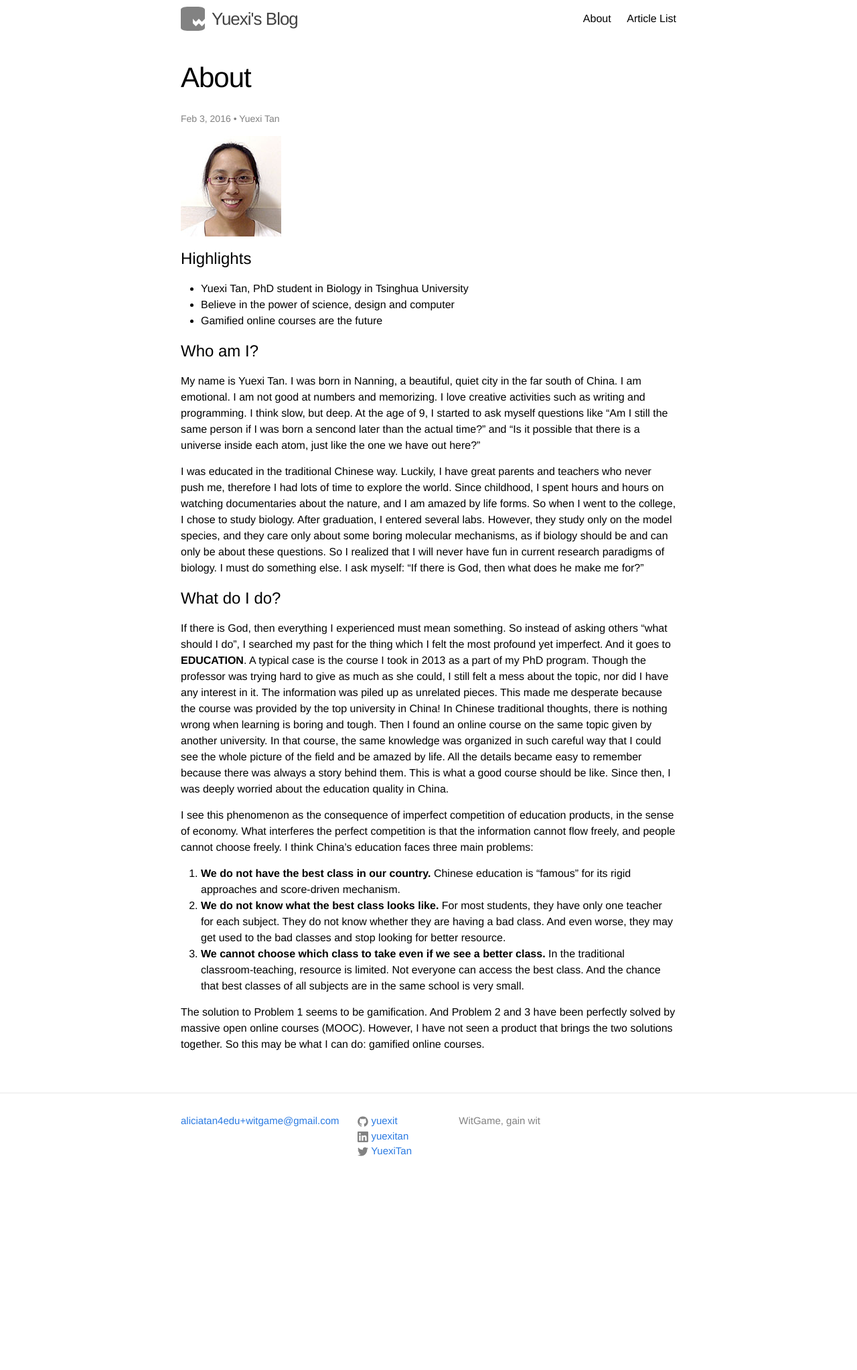
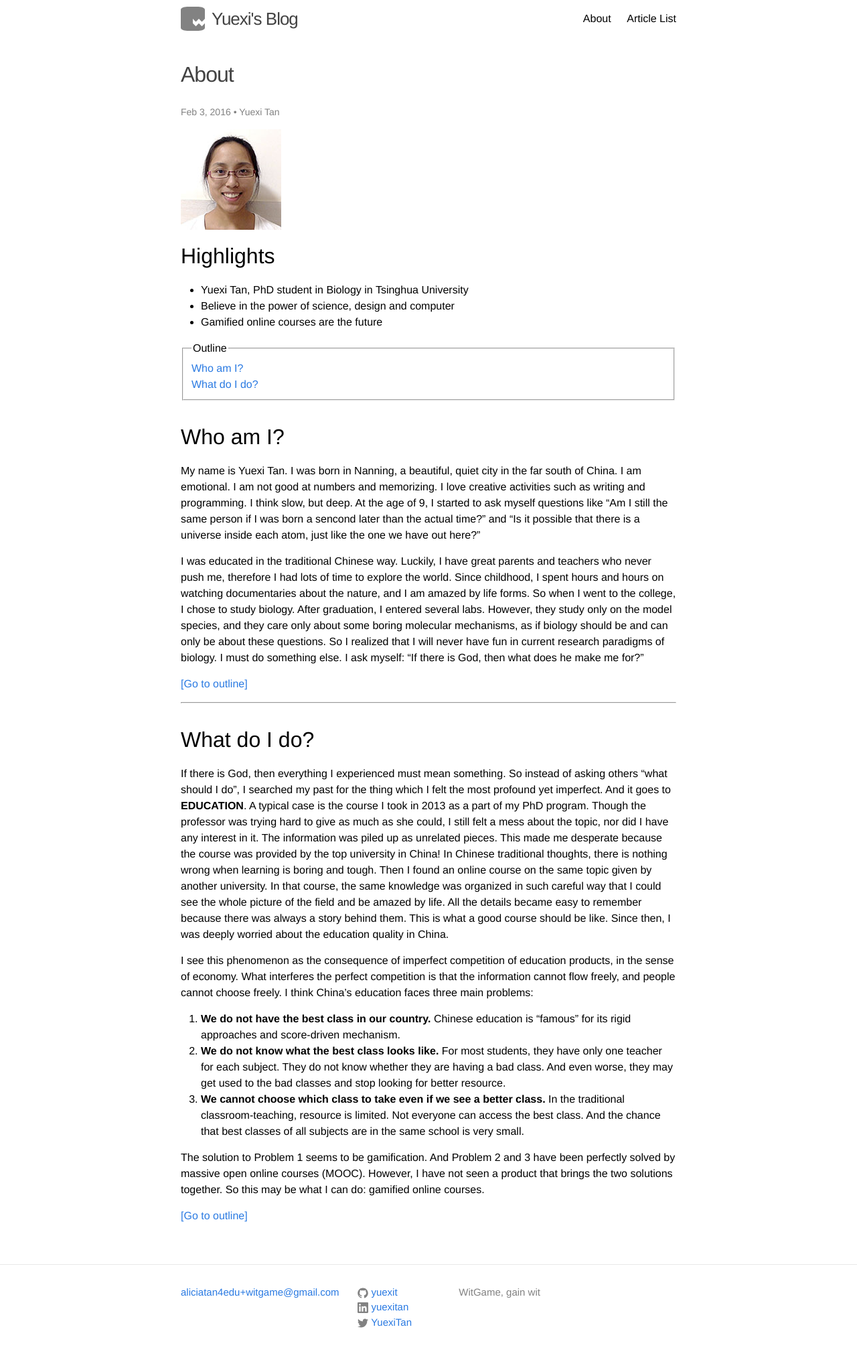
Before and after one commit to tanyuexi/tanyuexi.github.io, a Jekyll site: the page built from About.md, in a window 1280 px wide. Shown: the whole page at 67% size. Built offline with Jekyll 4.4.1, drawn with Linux system fonts in a browser that asks for light colours; before the commit the page ends 1790 px from its top, so only the background shows below that.

Commit message:
Post title smaller and grey

```diff
--- a/About.md
+++ b/About.md
@@ -8,19 +8,19 @@
 
 <img src="{{ "/images/20160203-Me-150x150.jpg" | prepend: site.baseurl }}" />
 
-# Highlights
+## Highlights
 
 + Yuexi Tan, PhD student in Biology in Tsinghua University
 + Believe in the power of science, design and computer
 + Gamified online courses are the future
 
-# Who am I?
+## Who am I?
 
 My name is Yuexi Tan.  I was born in Nanning, a beautiful, quiet city in the far south of China. I am emotional. I am not good at numbers and memorizing. I love creative activities such as writing and programming. I think slow, but deep. At the age of 9, I started to ask myself questions like "Am I still the same person if I was born a sencond later than the actual time?" and "Is it possible that there is a universe inside each atom, just like the one we have out here?"
 
 I was educated in the traditional Chinese way. Luckily, I have great parents and teachers who never push me, therefore I had lots of time to explore the world. Since childhood, I spent hours and hours on watching documentaries about the nature, and I am amazed by life forms. So when I went to the college, I chose to study biology. After graduation, I entered several labs. However, they study only on the model species, and they care only about some boring molecular mechanisms, as if biology should be and can only be about these questions. So I realized that I will never have fun in current research paradigms of biology. I must do something else. I ask myself: "If there is God, then what does he make me for?"
 
-# What do I do?
+## What do I do?
 
 If there is God, then everything I experienced must mean something. So instead of asking others "what should I do", I searched my past for the thing which I felt the most profound yet imperfect. And it goes to **EDUCATION**. A typical case is the course I took in 2013 as a part of my PhD program. Though the professor was trying hard to give as much as she could, I still felt a mess about the topic, nor did I have any interest in it. The information was piled up as unrelated pieces. This made me desperate because the course was provided by the top university in China! In Chinese traditional thoughts, there is nothing wrong when learning is boring and tough. Then I found an online course on the same topic given by another university. In that course, the same knowledge was organized in such careful way that I could see the whole picture of the field and be amazed by life. All the details became easy to remember because there was always a story behind them. This is what a good course should be like. Since then, I was deeply worried about the education quality in China.
 
--- a/_sass/_layout.scss
+++ b/_sass/_layout.scss
@@ -238,12 +238,13 @@
 }
 
 .post-title {
-    font-size: 42px;
+    font-size: 32px;   //42px;
+    color: $grey-dark;
     letter-spacing: -1px;
     line-height: 1;
 
     @include media-query($on-laptop) {
-        font-size: 36px;
+        font-size: 28px;   //36px;
     }
 }
 
```
